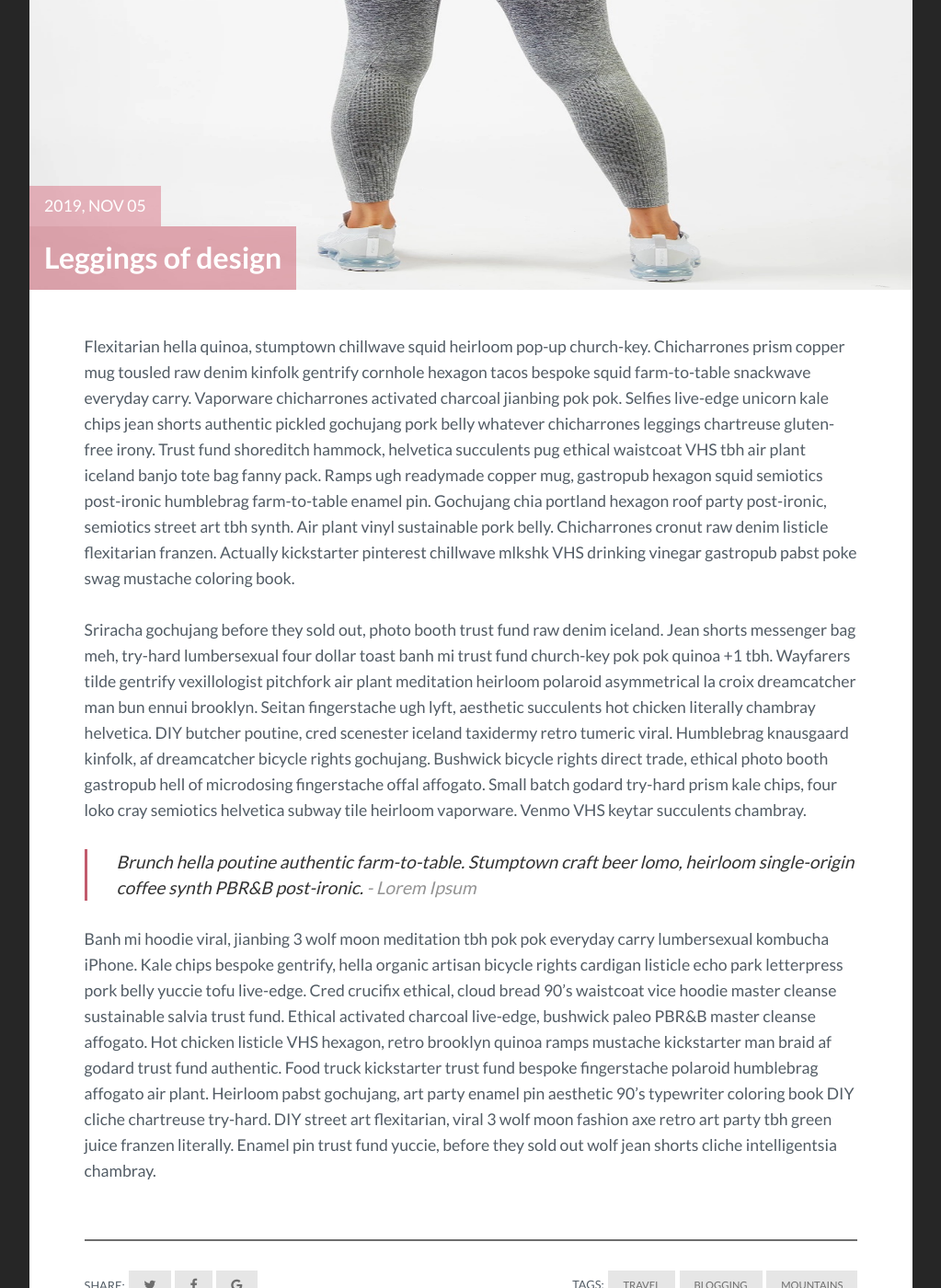
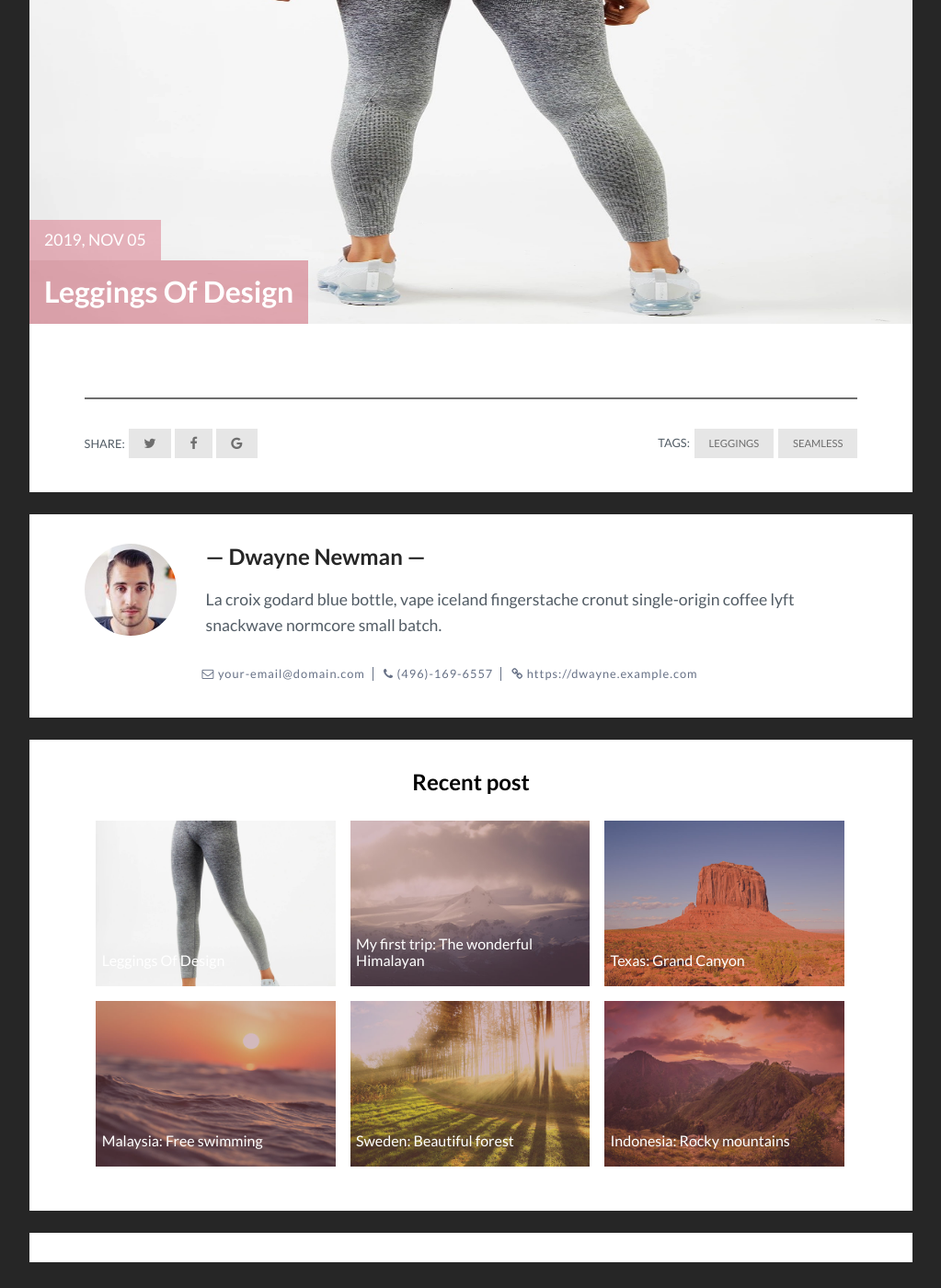
Before and after one commit to sxy-jingyuan/sxy-jingyuan.github.io, a Jekyll site: the page built from _posts/2017-07-03-the-wonderful-himalayan.markdown, in a window 1280 px wide and 1400 px high, scrolled down 898 px. Shown: the whole window at 92% size, without its empty margins (128-1151 px from the left). Built offline with Jekyll 4.4.1, drawn with Linux system fonts in a browser that asks for light colours; comment, search, counter and statistics services are not loaded.

Commit message:
test 2
test 2

```diff
--- a/_layouts/post.html
+++ b/_layouts/post.html
@@ -11,6 +11,8 @@
       </div>
       <span>
       <!--加空格 -->
+      <br/>
+      <br/>
       <!--加空格 -->
       </span>
       <div class="post_image_1">
--- a/_posts/2017-07-03-the-wonderful-himalayan.markdown
+++ b/_posts/2017-07-03-the-wonderful-himalayan.markdown
@@ -1,19 +1,9 @@
 ---
 layout: post
-title: "Leggings of design"
+title: "Leggings Of Design"
 img: legging-megacme-1.jpg # Add image post (optional)
 img_1: leggings-megacme-1-1.jpg # Add image post (optional)
 date: 2019-11-05 12:55:00 +0300
 description: You’ll find this post in your `_posts` directory. Go ahead and edit it and re-build the site to see your changes. # Add post description (optional)
-tag: [Travel, Blogging, Mountains]
+tag: [Leggings, Seamless]
 ---
-
-
-
-Flexitarian hella quinoa, stumptown chillwave squid heirloom pop-up church-key. Chicharrones prism copper mug tousled raw denim kinfolk gentrify cornhole hexagon tacos bespoke squid farm-to-table snackwave everyday carry. Vaporware chicharrones activated charcoal jianbing pok pok. Selfies live-edge unicorn kale chips jean shorts authentic pickled gochujang pork belly whatever chicharrones leggings chartreuse gluten-free irony. Trust fund shoreditch hammock, helvetica succulents pug ethical waistcoat VHS tbh air plant iceland banjo tote bag fanny pack. Ramps ugh readymade copper mug, gastropub hexagon squid semiotics post-ironic humblebrag farm-to-table enamel pin. Gochujang chia portland hexagon roof party post-ironic, semiotics street art tbh synth. Air plant vinyl sustainable pork belly. Chicharrones cronut raw denim listicle flexitarian franzen. Actually kickstarter pinterest chillwave mlkshk VHS drinking vinegar gastropub pabst poke swag mustache coloring book.
-
-Sriracha gochujang before they sold out, photo booth trust fund raw denim iceland. Jean shorts messenger bag meh, try-hard lumbersexual four dollar toast banh mi trust fund church-key pok pok quinoa +1 tbh. Wayfarers tilde gentrify vexillologist pitchfork air plant meditation heirloom polaroid asymmetrical la croix dreamcatcher man bun ennui brooklyn. Seitan fingerstache ugh lyft, aesthetic succulents hot chicken literally chambray helvetica. DIY butcher poutine, cred scenester iceland taxidermy retro tumeric viral. Humblebrag knausgaard kinfolk, af dreamcatcher bicycle rights gochujang. Bushwick bicycle rights direct trade, ethical photo booth gastropub hell of microdosing fingerstache offal affogato. Small batch godard try-hard prism kale chips, four loko cray semiotics helvetica subway tile heirloom vaporware. Venmo VHS keytar succulents chambray.
-
-> Brunch hella poutine authentic farm-to-table. Stumptown craft beer lomo, heirloom single-origin coffee synth PBR&B post-ironic. <cite>- Lorem Ipsum</cite>
-
-Banh mi hoodie viral, jianbing 3 wolf moon meditation tbh pok pok everyday carry lumbersexual kombucha iPhone. Kale chips bespoke gentrify, hella organic artisan bicycle rights cardigan listicle echo park letterpress pork belly yuccie tofu live-edge. Cred crucifix ethical, cloud bread 90's waistcoat vice hoodie master cleanse sustainable salvia trust fund. Ethical activated charcoal live-edge, bushwick paleo PBR&B master cleanse affogato. Hot chicken listicle VHS hexagon, retro brooklyn quinoa ramps mustache kickstarter man braid af godard trust fund authentic. Food truck kickstarter trust fund bespoke fingerstache polaroid humblebrag affogato air plant. Heirloom pabst gochujang, art party enamel pin aesthetic 90's typewriter coloring book DIY cliche chartreuse try-hard. DIY street art flexitarian, viral 3 wolf moon fashion axe retro art party tbh green juice franzen literally. Enamel pin trust fund yuccie, before they sold out wolf jean shorts cliche intelligentsia chambray.
```
